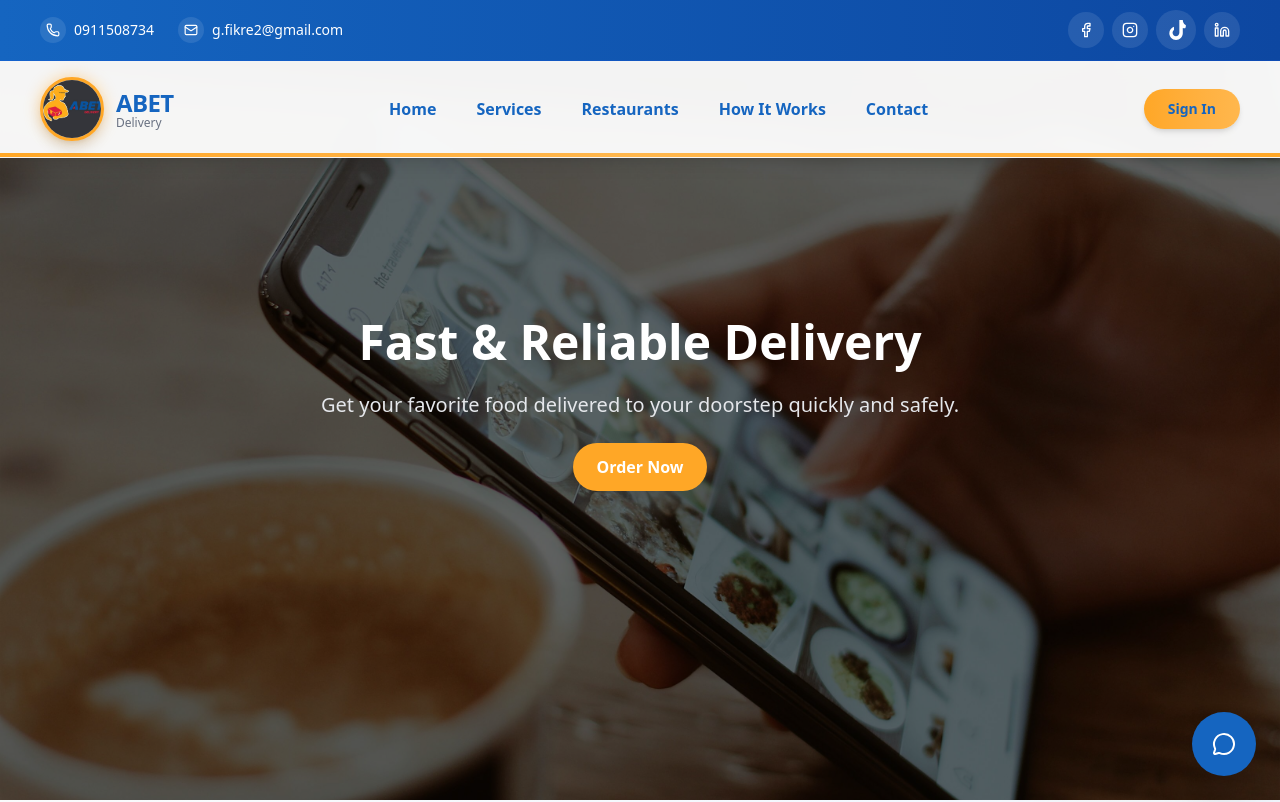
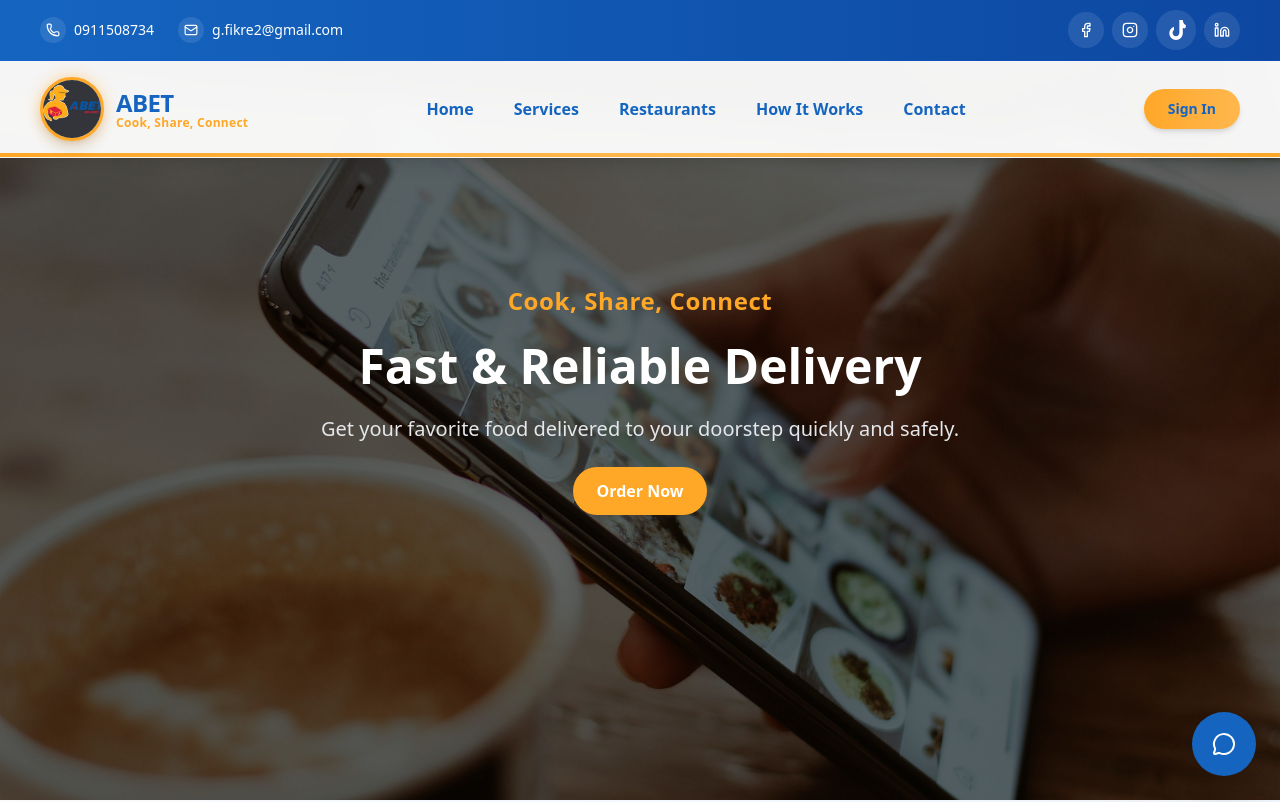
Before and after one commit to HilaryGH/Abet-delivery, a React (Vite) app in the folder client/: page / in a window 1280 px wide. Shown: the top 802 px of the page. Built offline with nearby package versions, Linux system fonts and the light colour scheme.

Commit message:
Setup Express and Mongoose backend

```diff
--- a/client/src/assets/componenets/Navbar.tsx
+++ b/client/src/assets/componenets/Navbar.tsx
@@ -108,7 +108,9 @@ const Navbar = () => {
                 <span className="font-extrabold text-xl sm:text-2xl text-[#1565C0] tracking-tight group-hover:text-[#0d47a1] transition-colors">
                   ABET
                 </span>
-                <span className="text-xs text-gray-500 font-medium -mt-1">Delivery</span>
+                <span className="text-xs text-[#FFA726] font-semibold -mt-1 tracking-wide">
+                  Cook, Share, Connect
+                </span>
               </div>
             </a>
 
--- a/client/src/assets/componenets/home.tsx
+++ b/client/src/assets/componenets/home.tsx
@@ -44,6 +44,11 @@ const Home = ({ onOrderClick }: HomeProps) => {
 
         {/* Content */}
         <div className="relative z-10 px-4 max-w-2xl">
+          <div className="mb-4">
+            <p className="text-lg sm:text-xl md:text-2xl font-semibold text-[#FFA726] mb-2 tracking-wide">
+              Cook, Share, Connect
+            </p>
+          </div>
           <h1 className="text-3xl sm:text-4xl md:text-5xl font-bold mb-4 leading-snug">
             Fast & Reliable Delivery
           </h1>
@@ -159,9 +164,12 @@ const Home = ({ onOrderClick }: HomeProps) => {
           <div className="grid grid-cols-1 md:grid-cols-3 gap-10 text-center md:text-left">
             {/* About */}
             <div>
-              <h2 className="text-xl sm:text-2xl font-extrabold text-[#1565C0] underline decoration-[#FFA726] underline-offset-4 mb-4">
+              <h2 className="text-xl sm:text-2xl font-extrabold text-[#1565C0] underline decoration-[#FFA726] underline-offset-4 mb-2">
                 ABET
               </h2>
+              <p className="text-[#FFA726] font-semibold text-sm mb-3 tracking-wide">
+                Cook, Share, Connect
+              </p>
               <p className="text-gray-300 text-sm sm:text-base">
                 Abet Delivery provides fast and reliable food delivery services across
                 the city. Order from your favorite restaurants and get it delivered fresh!
```
